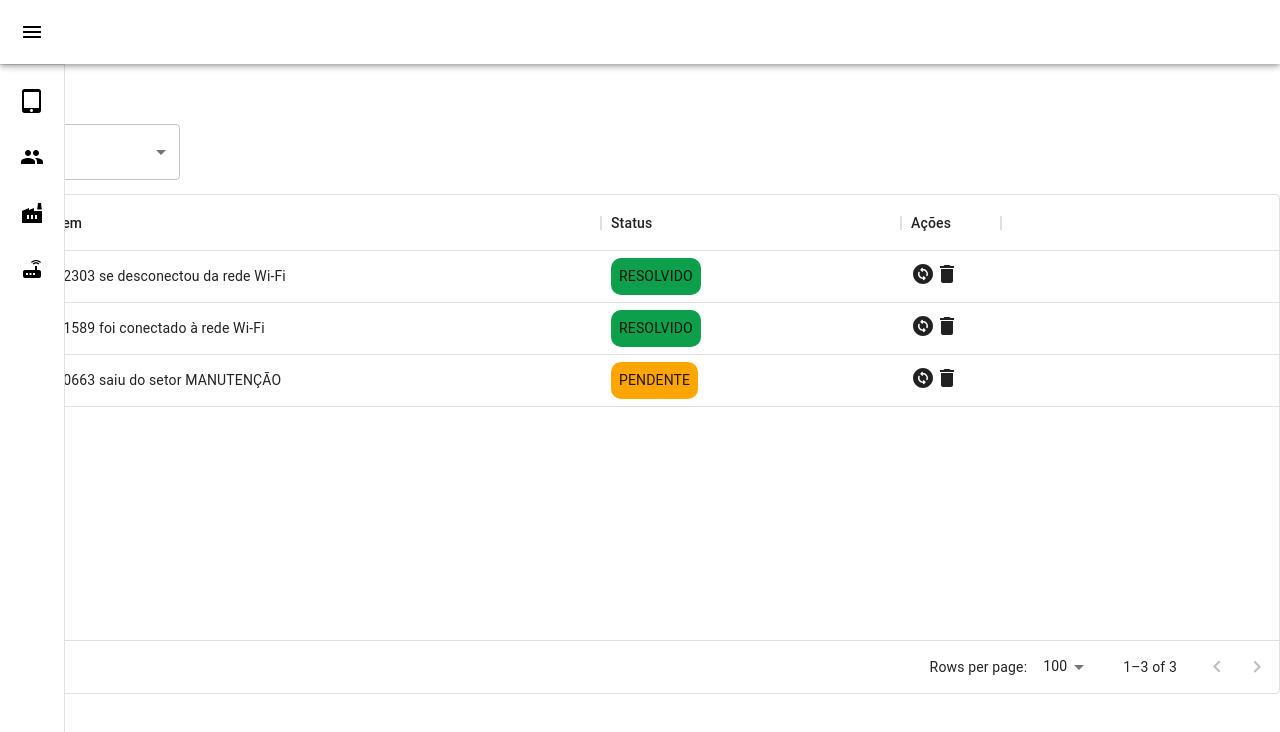
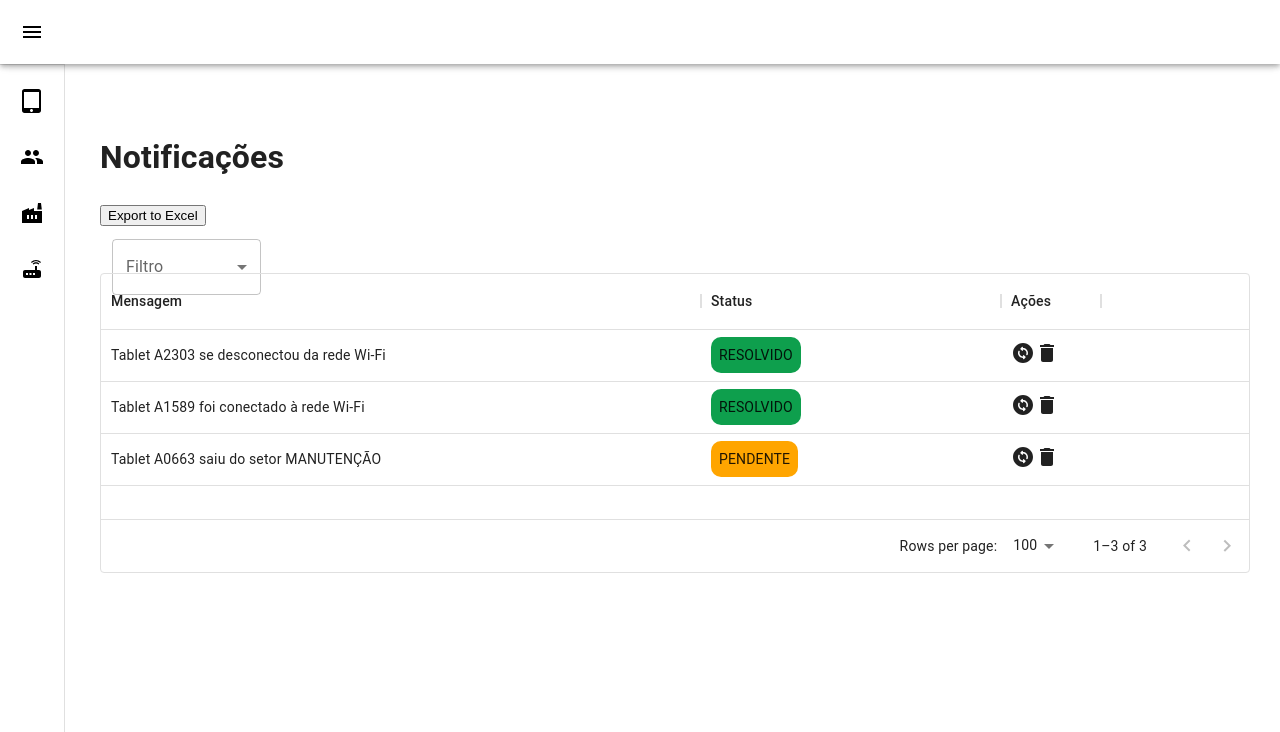
Before and after one commit to josevalencar/frontend, a React (Create React App) app: page /notificacoes in a window 1280 px wide. Shown: the top 732 px of the page. Built offline with nearby package versions, Linux system fonts and the light colour scheme.

Commit message:
feat: botão de exportar tabela em excel
Somente o botão, ainda falta a lógica

```diff
--- a/src/pages/notifications.jsx
+++ b/src/pages/notifications.jsx
@@ -93,7 +93,15 @@ const Notifications = () => {
 
     return (
         <>
+            <div className="selectDiv" style={{ paddingLeft: 100, paddingRight: 30 }}>
+                <div style={{}}>
+                    <h1>
+                        Notificações
+                    </h1>
+                </div>
                 <div style={{ height: 70, width: '15%' }}>
+                    <button>Export to Excel</button>
+
                     <Box sx={{ minWidth: 120, m: 1.5 }}>
                         <FormControl fullWidth>
                             <InputLabel id="demo-simple-select-label">Filtro</InputLabel>
@@ -110,9 +118,11 @@ const Notifications = () => {
                                 <MenuItem value={30}>Feito</MenuItem>
                             </Select>
                         </FormControl>
-                </Box>        </div>
-            <div style={{ height: 500, width: '100%' }}>
+                    </Box>
+                </div>
+                <div style={{ height: 300, width: '100%' }}>
                     <DataGrid rows={rows} columns={columns} disableColumnMenu />
+                </div>
             </div>
         </>
 
```
Lines whose indentation alone changed are shown as unchanged.
